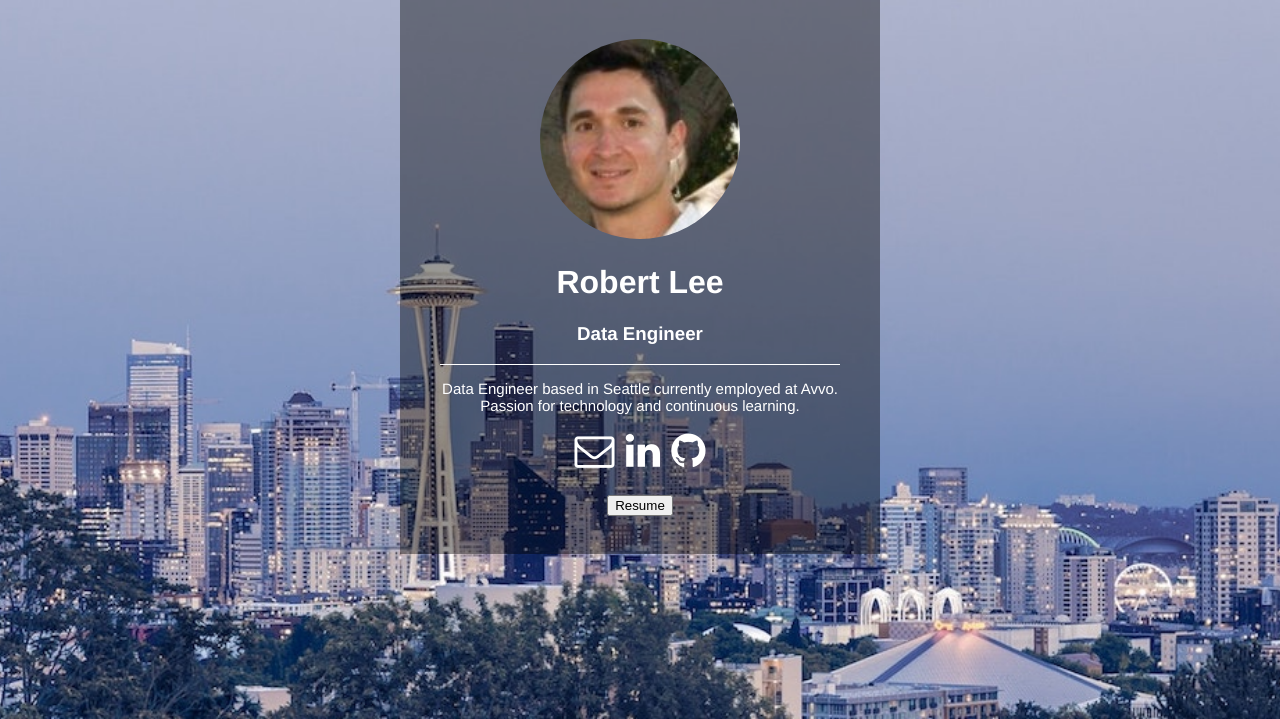
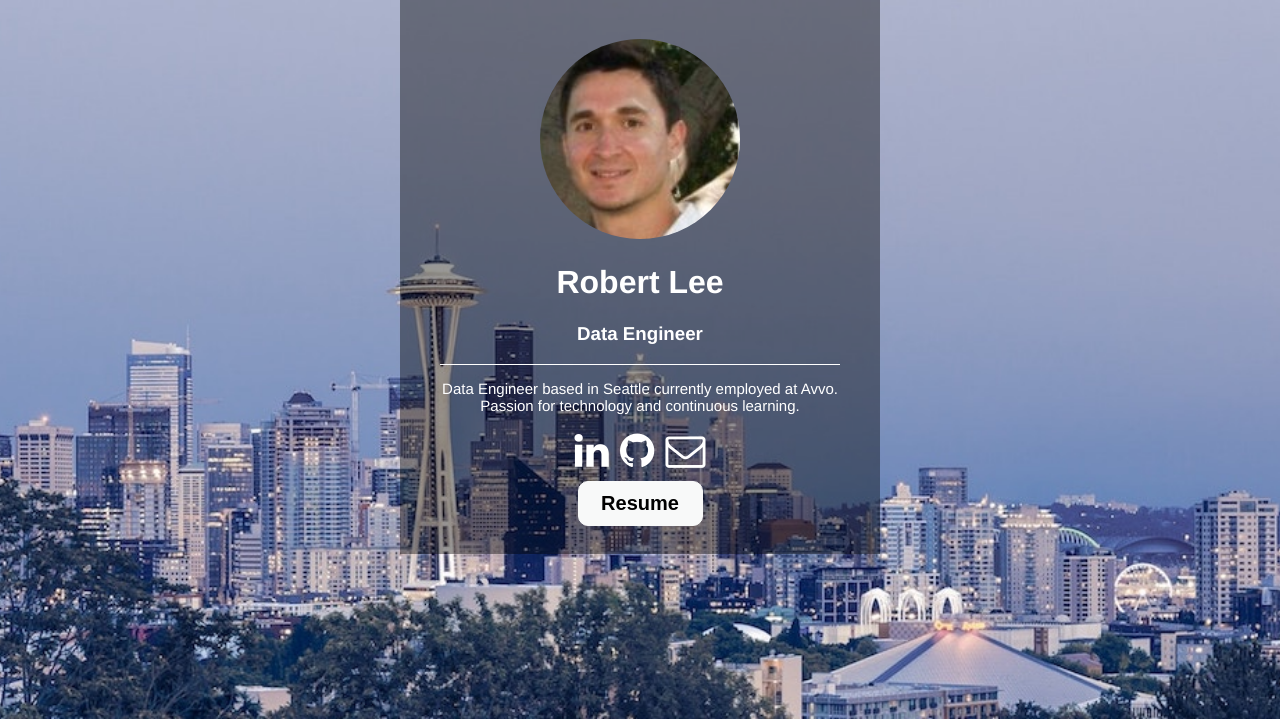
Before and after one commit to rlee21/personal-website, a Flask app: page / in a window 1280 px wide. Shown: the part 81-800 px from the top of the page. Run offline with Flask 2, Linux system fonts and the light colour scheme.

Commit message:
add resume button

```diff
--- a/static/css/main.css
+++ b/static/css/main.css
@@ -6,7 +6,6 @@ html {
   background-size: cover;
   font-family: 'Helvetica Neue', sans-serif
 }
-
 .prof-box {
     width: 400px;
     height: 475px;
@@ -22,23 +21,34 @@ html {
     height: 200px;
     width: 200px;
 }
-
 p {
     font-weight: 300;
     font-size: 15px;
     letter-spacing: 1;
 }
-
 .social-icons {
     font-size: 40px;
 }
-
 .social-icons a {
     color: white;
 }
-
 .line-break {
     width: 400px;
     margin: 0 auto;
     border-top: 1px solid white;
 }
+input.button-resume {
+    width: 125px;
+    padding: 10px;
+    cursor: pointer;
+    font-weight: bold;
+    color: 000000;
+    font-size: 50%;
+    text-align: center;
+    background: #F8F9F9;
+    border: 1px solid #F8F9F9;
+    border-radius: 10px;
+    -moz-box-shadow:: 6px 6px 5px #999;
+    -webkit-box-shadow:: 6px 6px 5px #999;
+    box-shadow:: 6px 6px 5px #999;
+}
--- a/templates/index.html
+++ b/templates/index.html
@@ -3,12 +3,13 @@
 
 <head>
     <link rel="stylesheet" type="text/css" href="../static/css/main.css">
-    <link href="https://maxcdn.bootstrapcdn.com/font-awesome/4.7.0/css/font-awesome.min.css" rel="stylesheet"
+    <link rel="stylesheet" href="https://maxcdn.bootstrapcdn.com/font-awesome/4.7.0/css/font-awesome.min.css"
           integrity="sha384-wvfXpqpZZVQGK6TAh5PVlGOfQNHSoD2xbE+QkPxCAFlNEevoEH3Sl0sibVcOQVnN" crossorigin="anonymous">
 </head>
 
 
 <body>
+
 <div class="prof-box">
     <img src="../static/img/me.jpg" class="prof-pic">
     <h1>Robert Lee</h1>
@@ -19,19 +20,15 @@
         Passion for technology and continuous learning.
     </p>
     <div class="social-icons">
+        <a href="https://www.linkedin.com/in/robert-lee-972a316b/" title="LinkedIn" target="_blank"><i class="fa fa-linkedin" aria-hidden="true"></i></a>
+        <a href="https://github.com/rlee21" title="GitHub" target="_blank"> <i class="fa fa-github" aria-hidden="true"></i></a>
         <a href="mailto:rlee21@comcast.net" title="Email"><i class="fa fa-envelope-o" aria-hidden="true"></i></a>
-
-        <a href="https://www.linkedin.com/in/robert-lee-972a316b/" title="LinkedIn" target="_blank"> <i
-                class="fa fa-linkedin"
-                aria-hidden="true"></i></a>
-        <a href="https://github.com/rlee21" title="GitHub" target="_blank"> <i class="fa fa-github"
-                                                                               aria-hidden="true"></i></a><br>
-        <!--<a href="./resume.pdf" title="Resume" target="_blank"><i class="fa fa-file-text-o" aria-hidden="true"></i> </a>-->
-<form>
-<input type="button" value="Resume" onclick="window.location.href='./resume.pdf'"/>
-</form>
+        <form>
+            <input class="button-resume" type="button" value="Resume" onclick="window.location.href='./resume.pdf'"/>
+        </form>
     </div>
 </div>
+
 </body>
 
 
```
